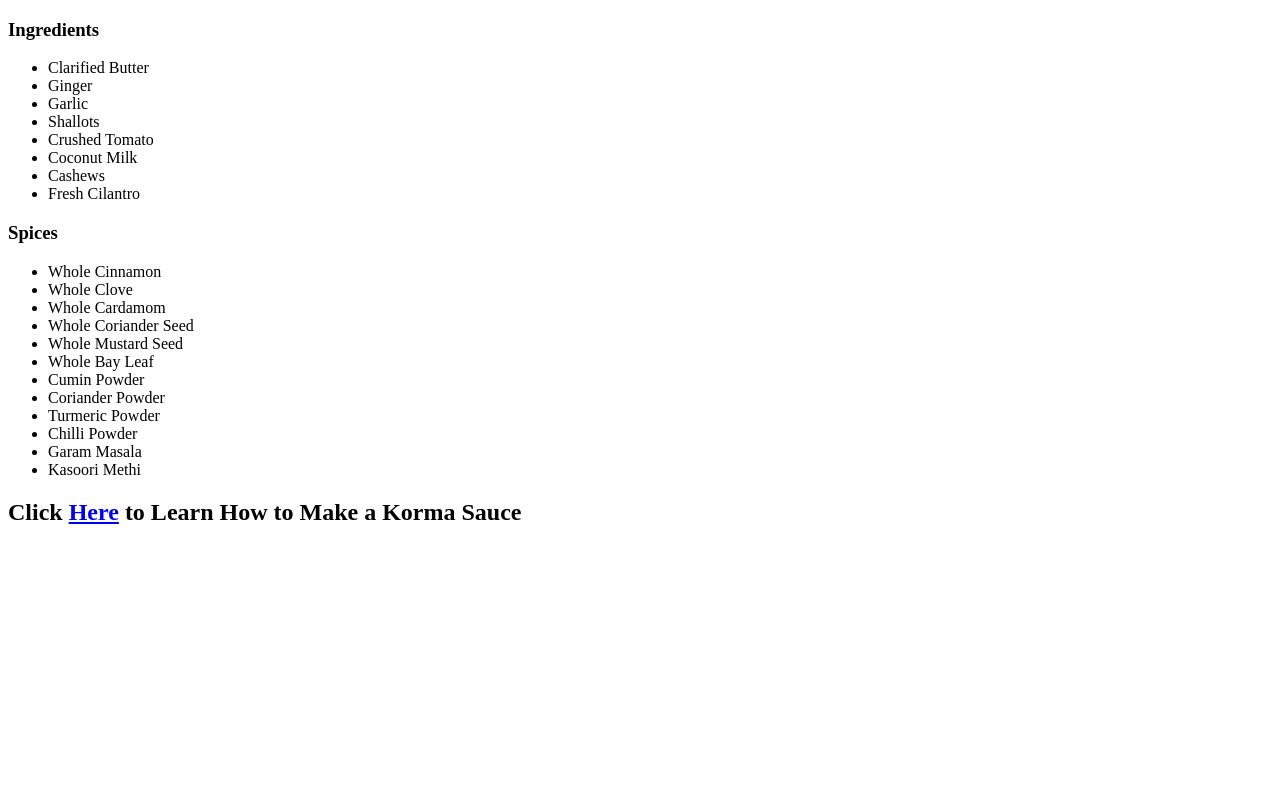
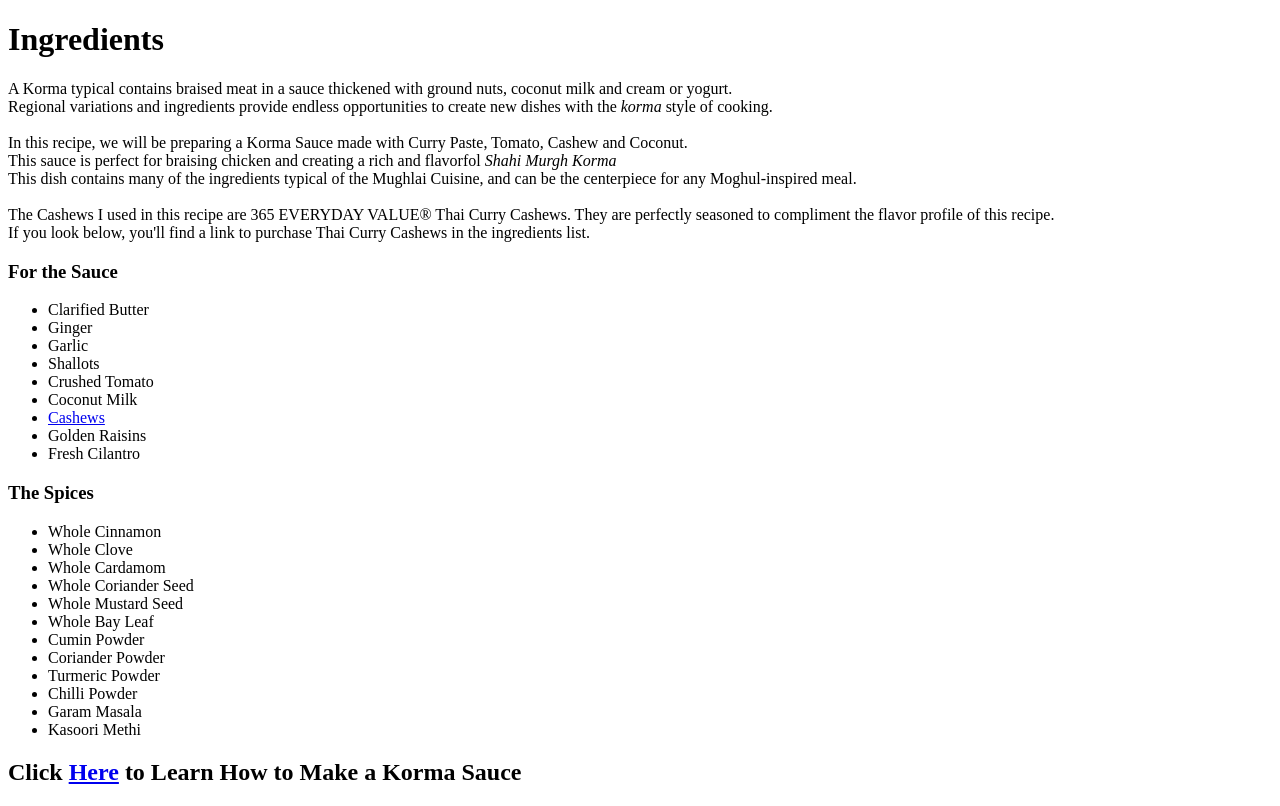
Before and after one commit to SonnyCarson86/Korma, a plain HTML site: page ingredients.html in a window 1280 px wide. Drawn offline with Linux system fonts and the light colour scheme.

Commit message:
Add files via upload

```diff
--- a/ingredients.html
+++ b/ingredients.html
@@ -8,7 +8,20 @@
 
 <body>
 
-  <h3>Ingredients</h3>
+  <h1>Ingredients</h1>
+  <p>
+    A Korma typical contains braised meat in a sauce thickened with ground nuts, coconut milk and cream or yogurt. <br>
+    Regional variations and ingredients provide endless opportunities to create new dishes with the <em>korma</em> style of cooking. <br>
+    <br>
+    In this recipe, we will be preparing a Korma Sauce made with Curry Paste, Tomato, Cashew and Coconut.<br>
+    This sauce is perfect for braising chicken and creating a rich and flavorfol <em>Shahi Murgh Korma</em> <br>
+    This dish contains many of the ingredients typical of the Mughlai Cuisine, and can be the centerpiece for any Moghul-inspired meal.<br>
+    <br>
+    The Cashews I used in this recipe are 365 EVERYDAY VALUE® Thai Curry Cashews. They are perfectly seasoned to compliment the flavor profile of this recipe. <br>
+    If you look below, you'll find a link to purchase Thai Curry Cashews in the ingredients list. <br>
+  </p>
+
+<h3>For the Sauce</h3>
   <ul>
     <li>Clarified Butter</li>
     <li> Ginger</li>
@@ -16,11 +29,12 @@
     <li>Shallots</li>
     <li>Crushed Tomato</li>
     <li>Coconut Milk</li>
-    <li>Cashews</li>
+    <li><a href="https://products.wholefoodsmarket.com/product/365-everyday-value-thai-curry-cashews-08cf7d" target="_blank">Cashews</a></li>
+    <li>Golden Raisins</li>
     <li>Fresh Cilantro</li>
   </ul>
 
-  <h3>Spices</h3>
+  <h3>The Spices</h3>
   <ul>
     <li>Whole Cinnamon</li>
     <li>Whole Clove</li>
@@ -36,7 +50,7 @@
     <li>Kasoori Methi</li>
   </ul>
 
-<h2>Click <a href="method.html">Here</a> to Learn How to Make a Korma Sauce</h2>
+  <h2>Click <a href="method.html">Here</a> to Learn How to Make a Korma Sauce</h2>
 
 </body>
 
```
Also changed, not shown: index.html (+5 -6 lines), method.html (+2 -1 lines).
